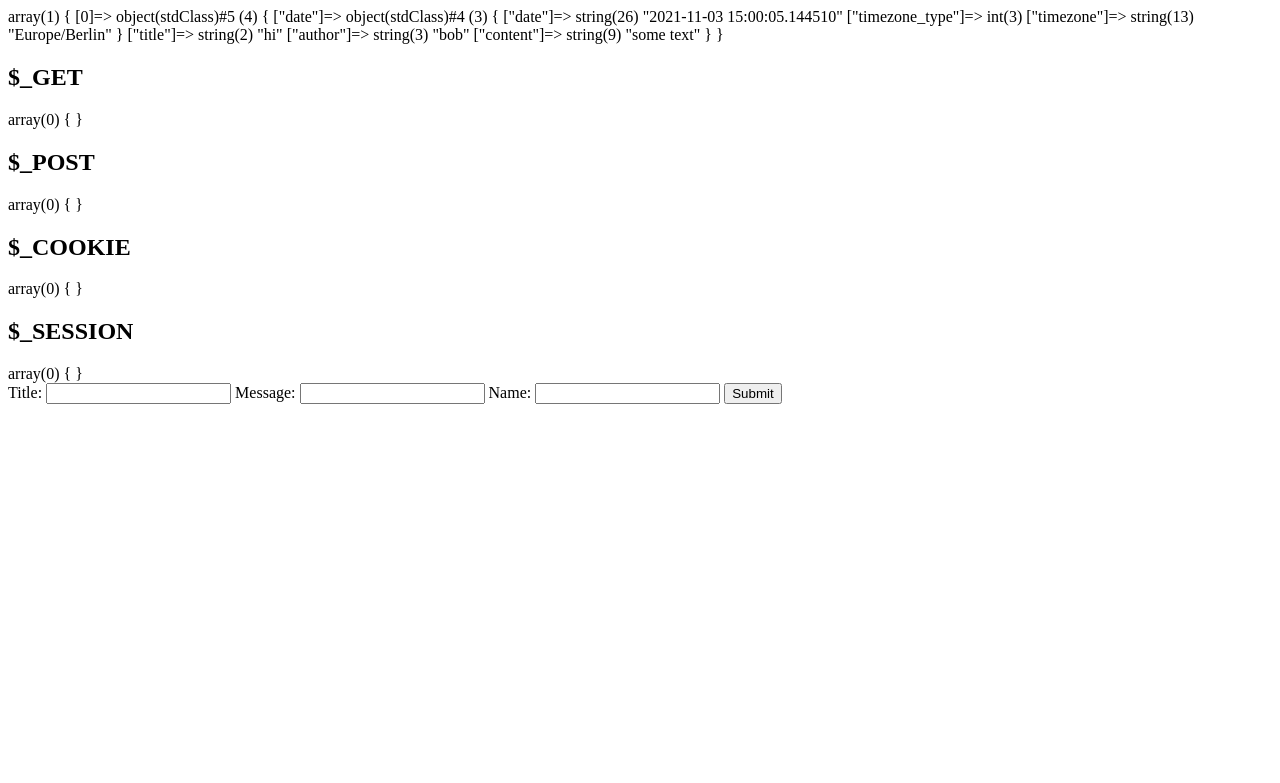
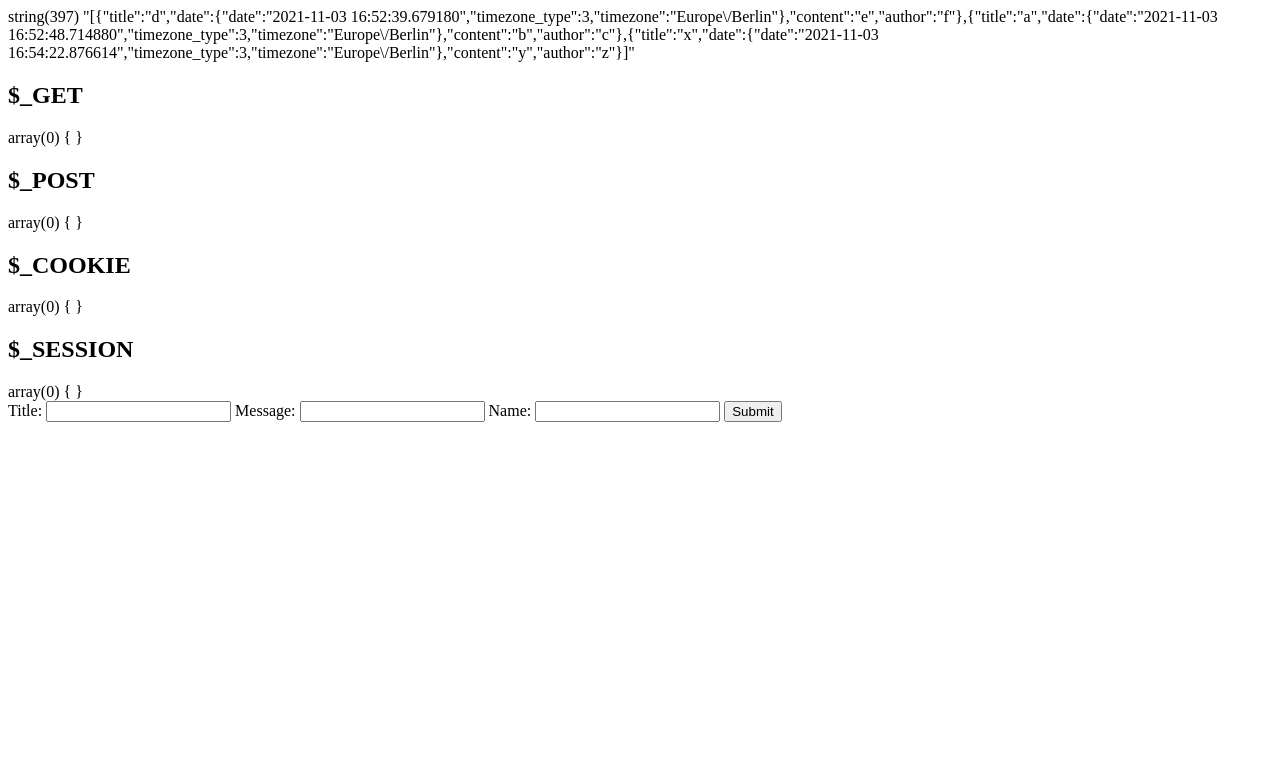
Before and after one commit to N-Kaplan/guestbook, a PHP site: page / in a window 1280 px wide. Shown: the top 783 px of the page. Run offline with PHP 8.4, Linux system fonts and the light colour scheme.

Commit message:
method for saving posts functional

```diff
--- a/code/GuestbookPost.php
+++ b/code/GuestbookPost.php
@@ -22,9 +22,9 @@ class GuestbookPost
     }
 
     /**
-     * @param string $date
+     * @param DateTime $date
      */
-    public function setDate(string $date): void
+    public function setDate(DateTime $date): void
     {
         $this->date = $date;
     }
@@ -52,7 +52,15 @@ class GuestbookPost
      * @param string $author
      */
 
-
+    //courtesy of Jorg von Dzerzawa
+    public function toArr () : array {
+        $arr = [];
+        $arr["title"] = $this->title;
+        $arr["date"] = $this->date;
+        $arr["content"] = $this->content;
+        $arr["author"] = $this->author;
+        return $arr;
+    }
 
 
 }
--- a/code/PostLoader.php
+++ b/code/PostLoader.php
@@ -15,9 +15,9 @@ class PostLoader
         return json_decode($encoded_posts);
     }
 
-    public static function savePost($decoded_posts, $new_post)
+    public static function savePost($decoded_posts, $guest_post)
     {
-        $decoded_posts[] = $new_post;
+        $decoded_posts[] = $guest_post->toArr();
         $all_encoded = json_encode($decoded_posts);
         file_put_contents("guestbook.json", $all_encoded, 0);
     }
--- a/guestbook.json
+++ b/guestbook.json
@@ -1 +1 @@
-[{"date":{"date":"2021-11-03 15:00:05.144510","timezone_type":3,"timezone":"Europe\/Berlin"},"title":"hi","author":"bob","content":"some text"}]
+[{"title":"d","date":{"date":"2021-11-03 16:52:39.679180","timezone_type":3,"timezone":"Europe\/Berlin"},"content":"e","author":"f"},{"title":"a","date":{"date":"2021-11-03 16:52:48.714880","timezone_type":3,"timezone":"Europe\/Berlin"},"content":"b","author":"c"},{"title":"x","date":{"date":"2021-11-03 16:54:22.876614","timezone_type":3,"timezone":"Europe\/Berlin"},"content":"y","author":"z"}]
--- a/index.php
+++ b/index.php
@@ -21,18 +21,16 @@ $test_message = (object) array('date' => $test_date, 'title' => 'hi', 'author' =
 $test_encoded = json_encode($test_message);
 //var_dump($test_encoded);
 
-$allPosts = [];
-$allPosts[] = $test_message;
-$allPosts_encoded = json_encode($allPosts);
-
-//$test = PostLoader::readPosts($allPosts_encoded);
-//var_dump($test);
-//PostLoader::savePost($test_message);
-
+//$allPosts = [];
+//$allPosts[] = $test_message;
+//$allPosts_encoded = json_encode($allPosts);
 $guestbook = file_get_contents("guestbook.json");
 $guestbook_decoded = PostLoader::readPosts($guestbook);
-var_dump($guestbook_decoded);
-PostLoader::savePost($guestbook_decoded, $test_message);
+//var_dump($guestbook_decoded);
+//PostLoader::savePost($guestbook_decoded, $test_message);
+
+
+var_dump($guestbook);
 
 
 //var_dump($allPosts_encoded);
@@ -54,6 +52,8 @@ if ($_SERVER["REQUEST_METHOD"] === "POST")
     $current_post->setContent($_POST['message']);
 
     $post_json_format = json_encode($current_post);
+
+     PostLoader::savePost($guestbook_decoded, $current_post);
 }
 
 whatIsHappening();
```
Also changed, not shown: 1 other file.
